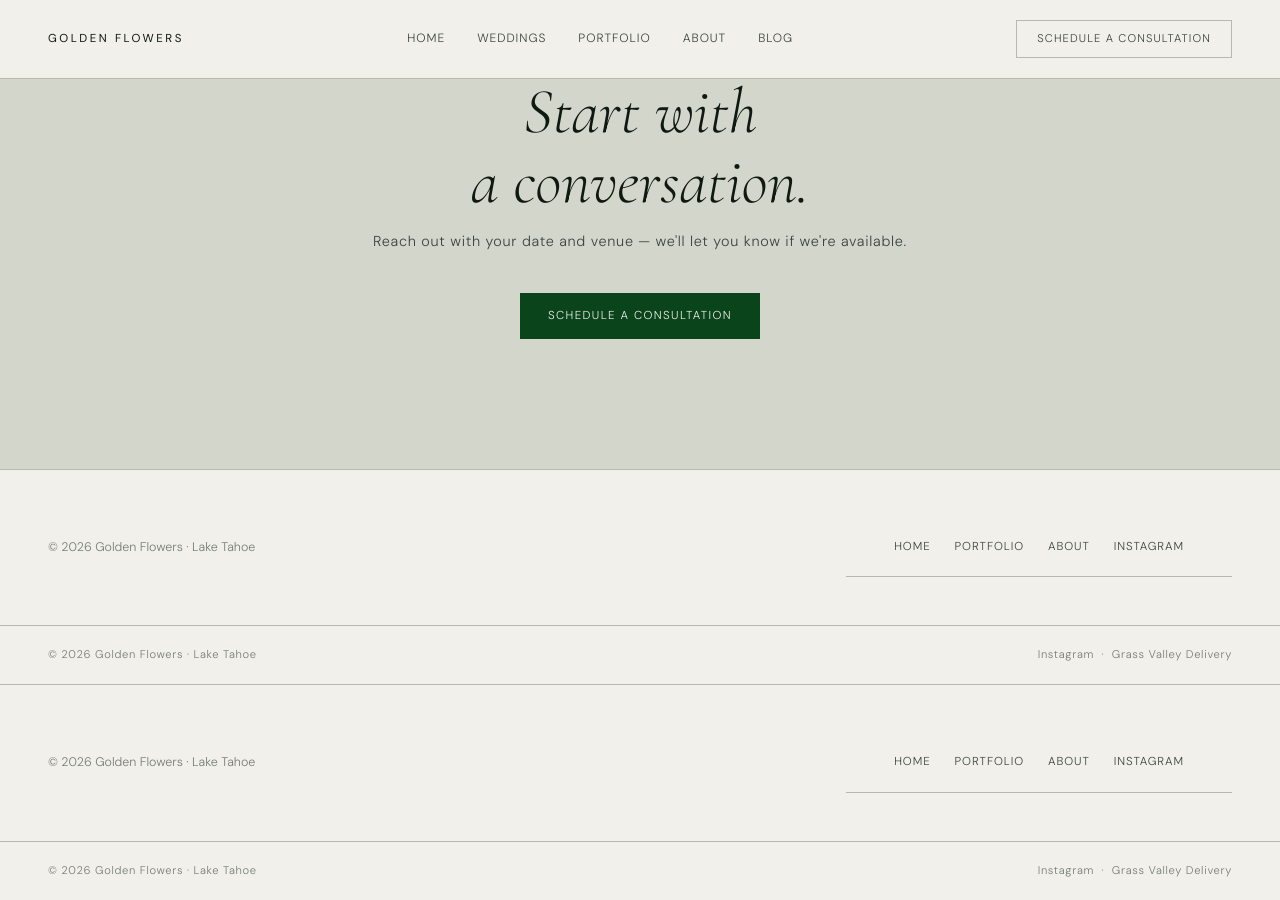
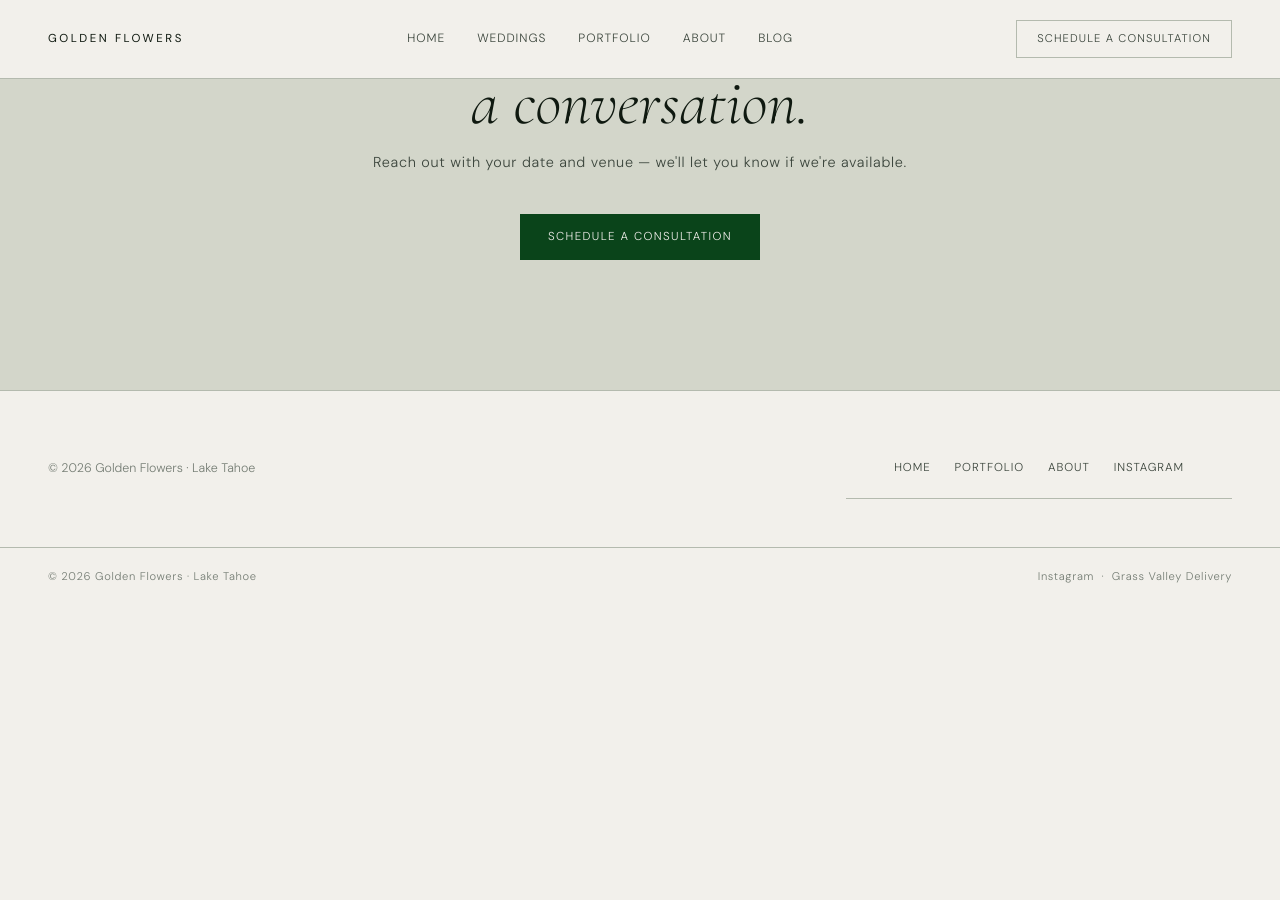
Before and after one commit to jshplhm/goldenflowers, a Jekyll site: the page built from about/index.md, in a window 1280 px wide and 900 px high, scrolled down 4527 px. Built offline with Jekyll 4.4.1, drawn with Linux system fonts in a browser that asks for light colours; after the commit the page ends 5132 px from its top, so only the background shows below that.

Commit message:
Update consultation link to use site.baseurl

```diff
--- a/about/index.md
+++ b/about/index.md
@@ -3,8 +3,6 @@
 title: "About Golden Flowers"
 permalink: /about
 ---
-
-{% include header.html %}
 
 <!-- Founder Hero -->
 <section class="founder-hero">
@@ -176,7 +174,5 @@
   <span class="label" style="display:block;text-align:center">Work with us</span>
   <h2>Start with<br>a conversation.</h2>
   <p>Reach out with your date and venue — we'll let you know if we're available.</p>
-  <a href="/weddings#consultation" class="btn-primary">Schedule a Consultation</a>
+  <a href="{{ site.baseurl }}/weddings#consultation" class="btn-primary">Schedule a Consultation</a>
 </div>
-
-{% include footer.html %}
```
